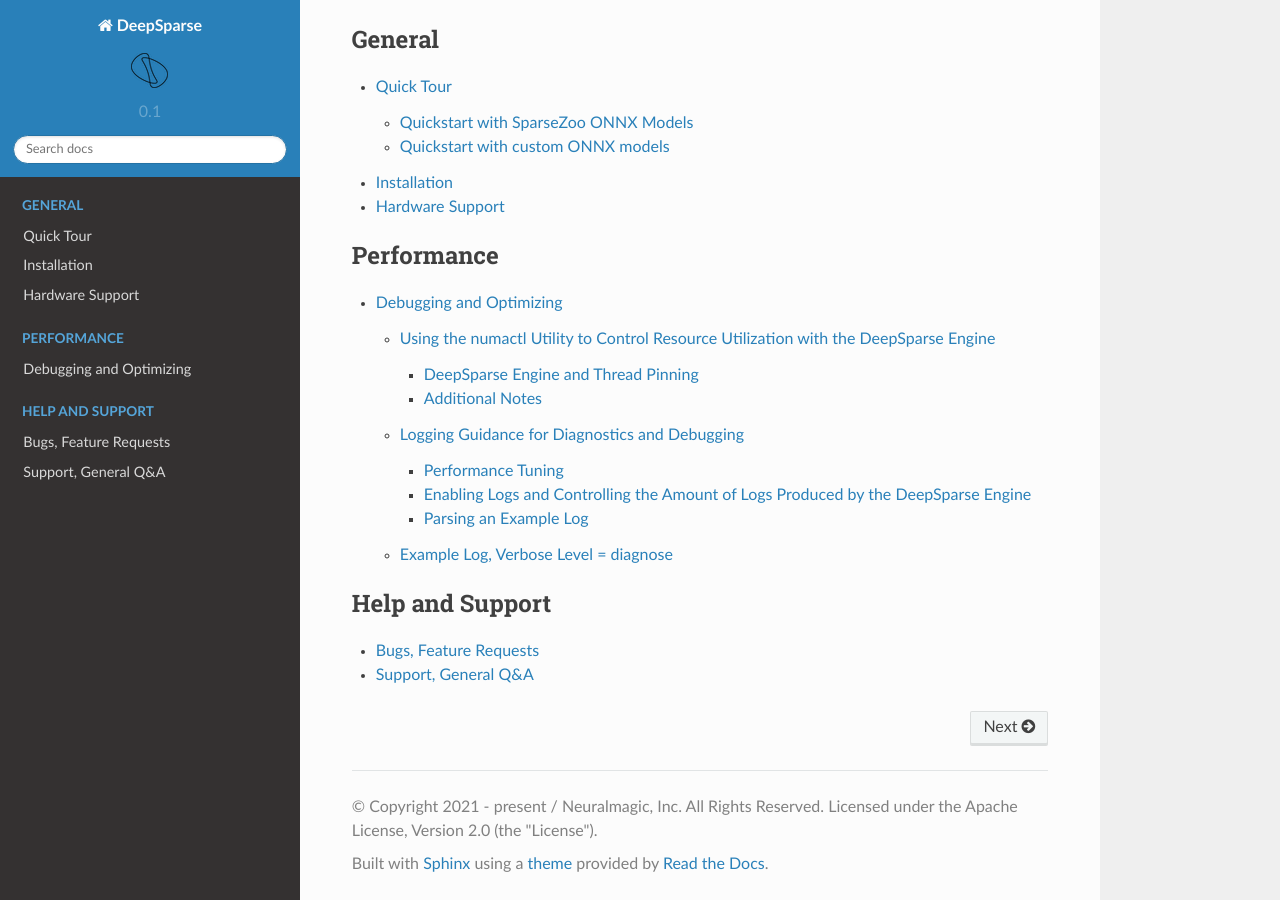
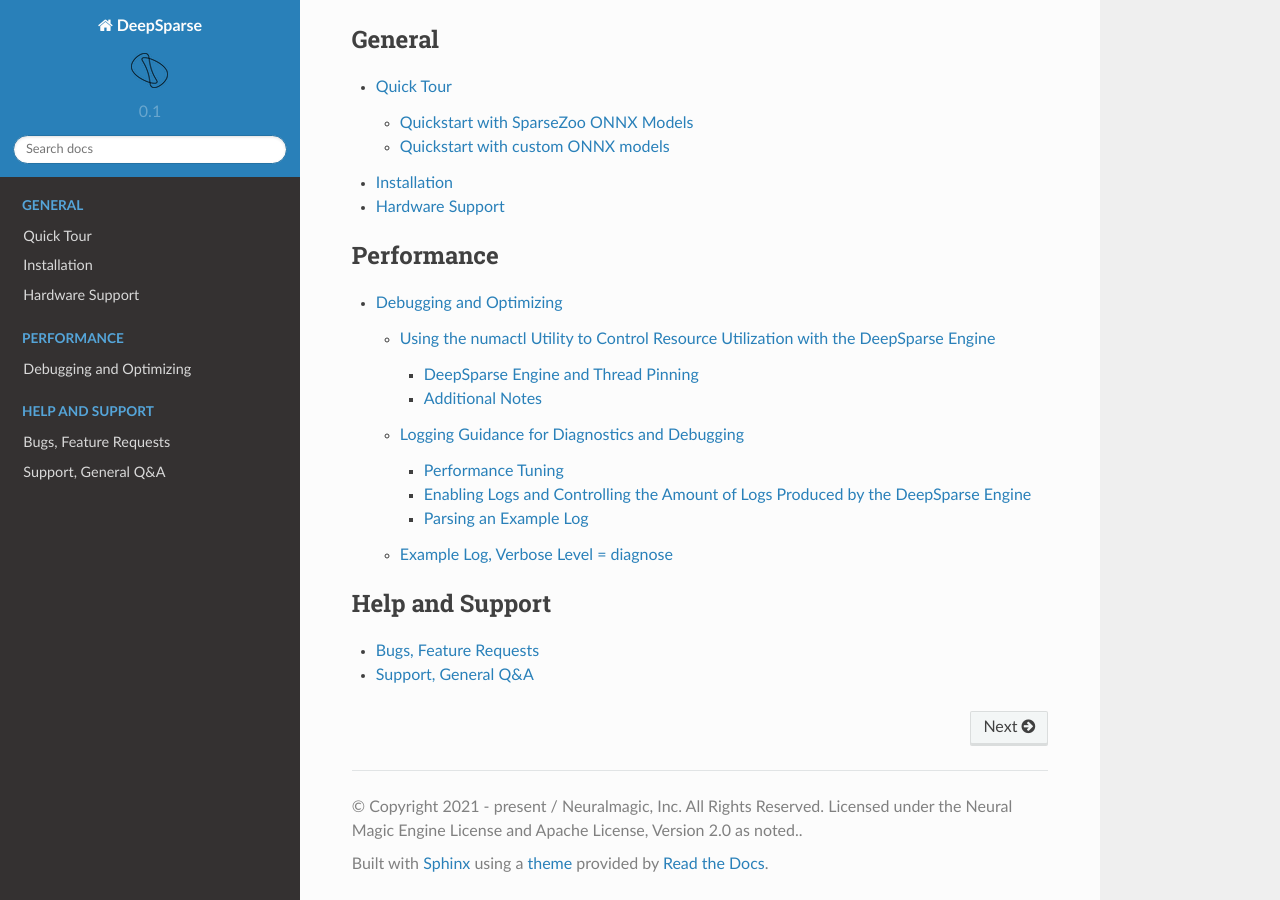
Before and after one commit to neuralmagic/deepsparse, a Sphinx documentation site: the page built from docs/source/index.rst, in a window 1280 px wide and 900 px high, scrolled down 1149 px. Built offline with Sphinx 7.4.7 and the Read the Docs theme 2.0.0, drawn with Linux system fonts in a browser that asks for light colours; pages that are not in the unit, such as notebooks, are missing from menus.

Commit message:
corrected incorrect copyright footer

```diff
--- a/docs/source/conf.py
+++ b/docs/source/conf.py
@@ -21,7 +21,7 @@
 project = "DeepSparse"
 copyright = (
     "2021 - present / Neuralmagic, Inc. All Rights Reserved. "
-    'Licensed under the Apache License, Version 2.0 (the "License")'
+    'Licensed under the Neural Magic Engine License and Apache License, Version 2.0 as noted.'
 )
 author = "Neural Magic"
 
```
